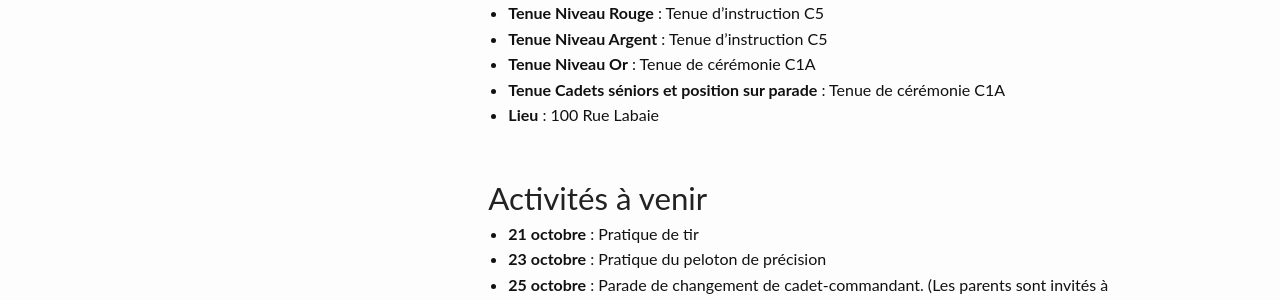
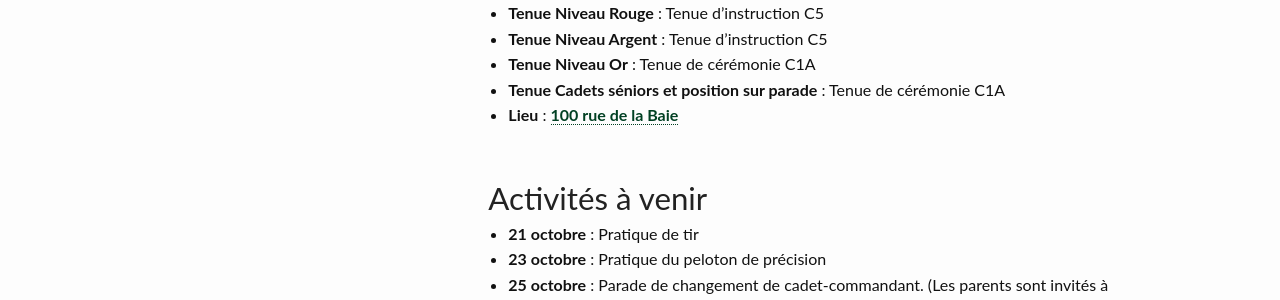
Before and after one commit to CC2920/web, a Jekyll site: the page built from _communications/messages.md, in a window 1280 px wide and 900 px high. Shown: the part 433-733 px from the top of the window. Built offline with Jekyll 4.4.1, drawn with Linux system fonts in a browser that asks for light colours.

Commit message:
Update messages.md

```diff
--- a/_communications/messages.md
+++ b/_communications/messages.md
@@ -11,7 +11,7 @@ layout: "messages"
 - **Tenue Niveau Argent** : Tenue d'instruction C5
 - **Tenue Niveau Or** : Tenue de cérémonie C1A
 - **Tenue Cadets séniors et position sur parade** : Tenue de cérémonie C1A
-- **Lieu** : 100 Rue Labaie
+- **Lieu** : [100 rue de la Baie](https://cc2920.ca/information/comment-nous-rejoindre/)
 
 ## Activités à venir
 
```
